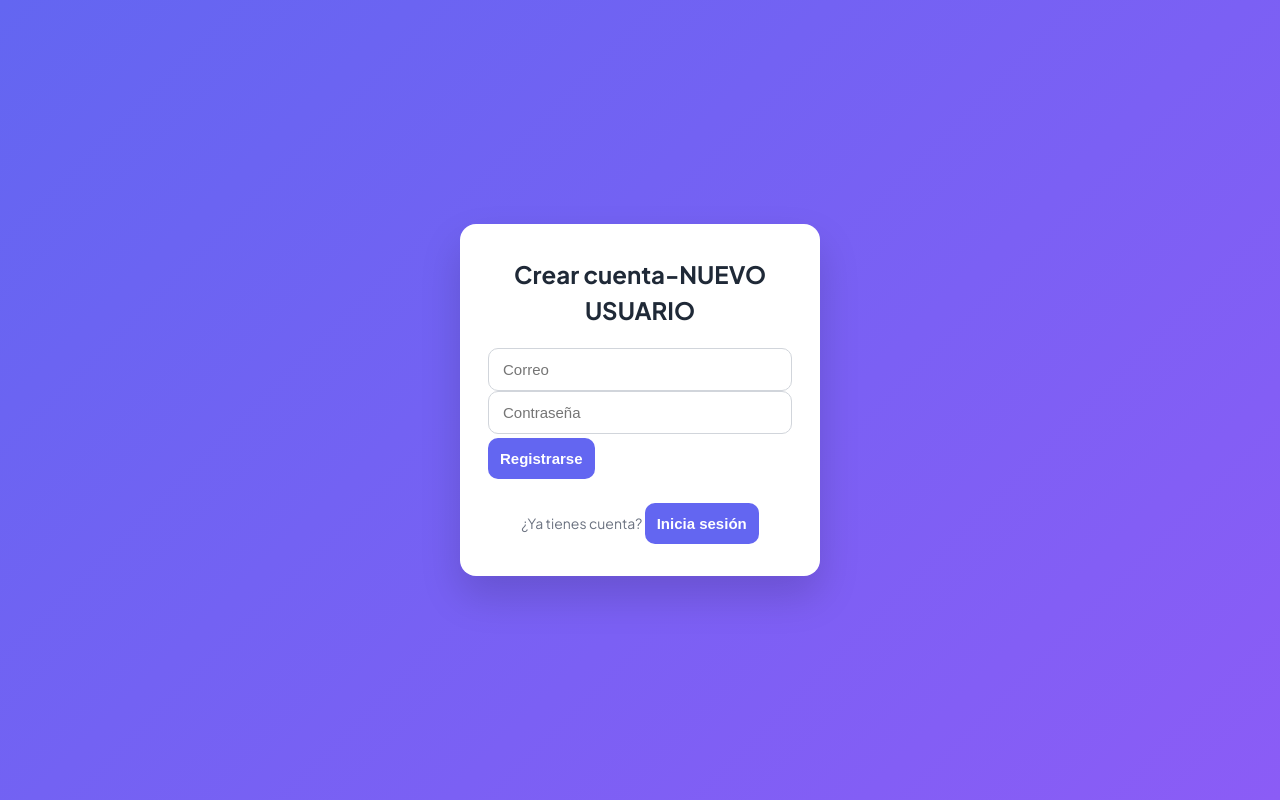
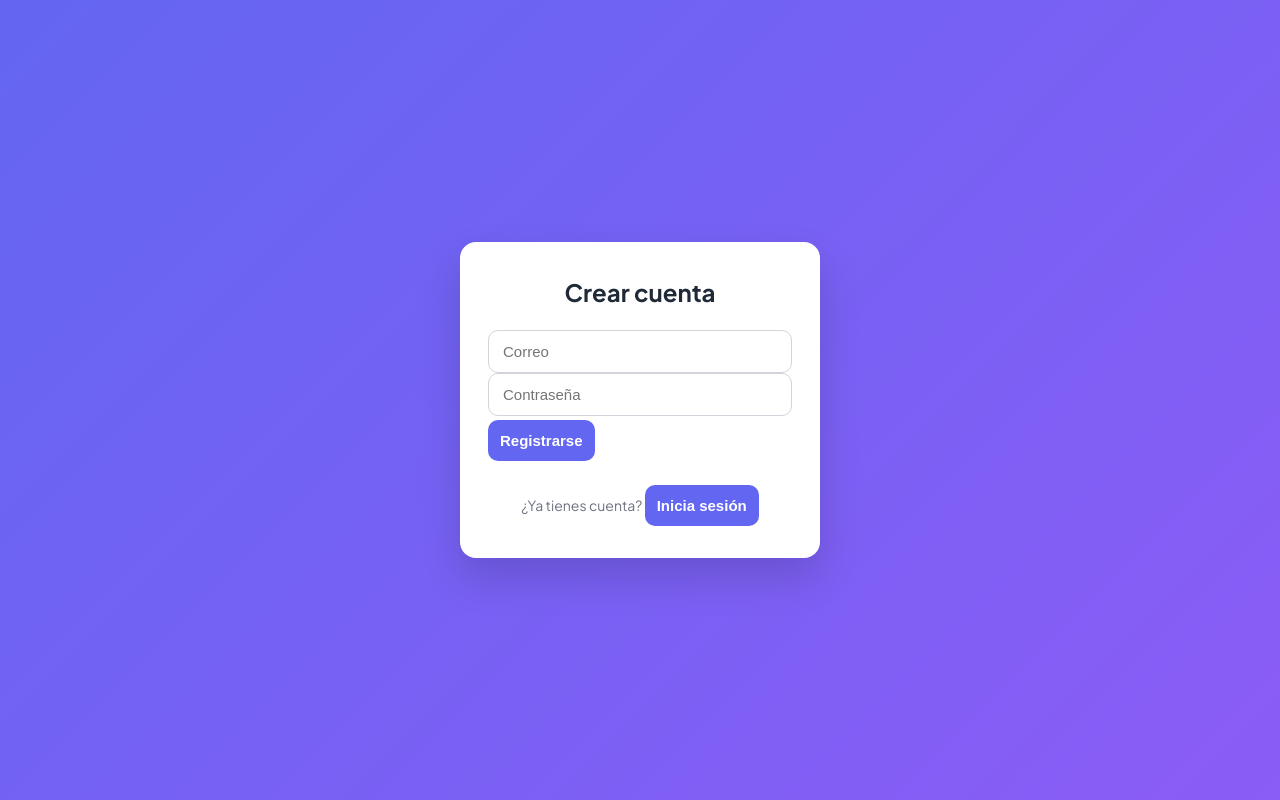
Before and after one commit to andy202ochoa/ProyectoM4-AndyOchoa, a React (Vite) app: page /register in a window 1280 px wide. Built offline with nearby package versions, Linux system fonts and the light colour scheme; no server answers.

Commit message:
conectado a vercel correctamente

```diff
--- a/src/pages/register.tsx
+++ b/src/pages/register.tsx
@@ -60,7 +60,7 @@ export function RegisterPage({ onSwitchToLogin }: RegisterPageProps) {
   return (
     <div className="auth-container">
       <div className="auth-card">
-        <h2>Crear cuenta-NUEVO USUARIO</h2>
+        <h2>Crear cuenta</h2>
 
         {error && (
           <div className="auth-error" role="alert">
```
